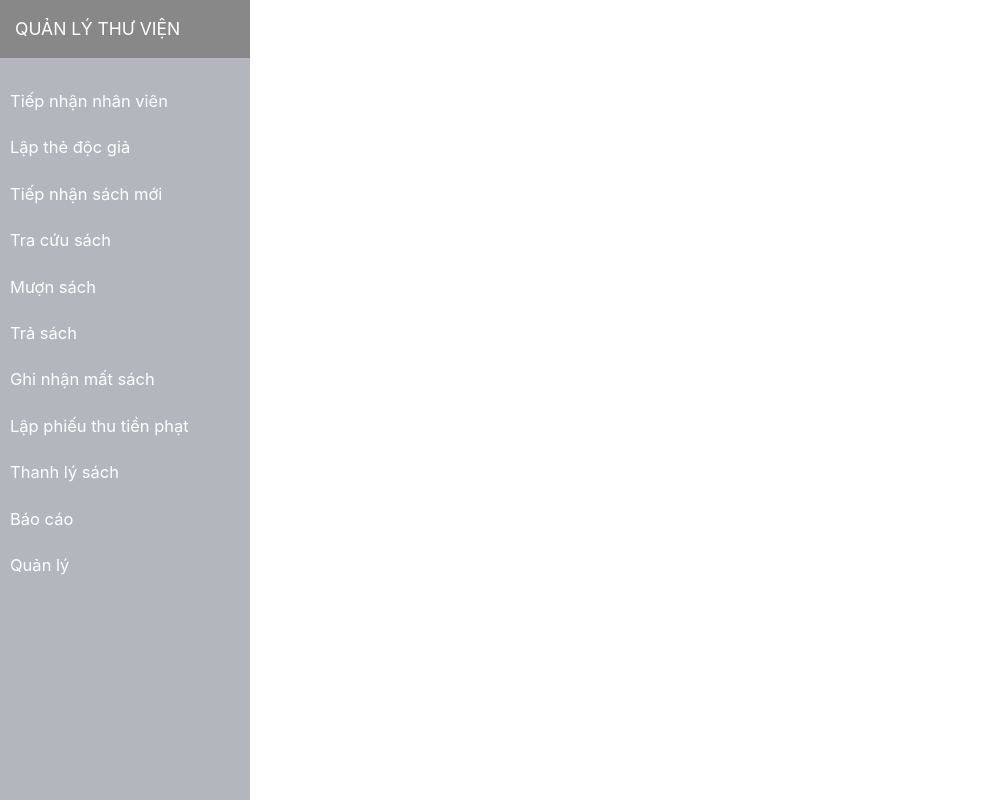
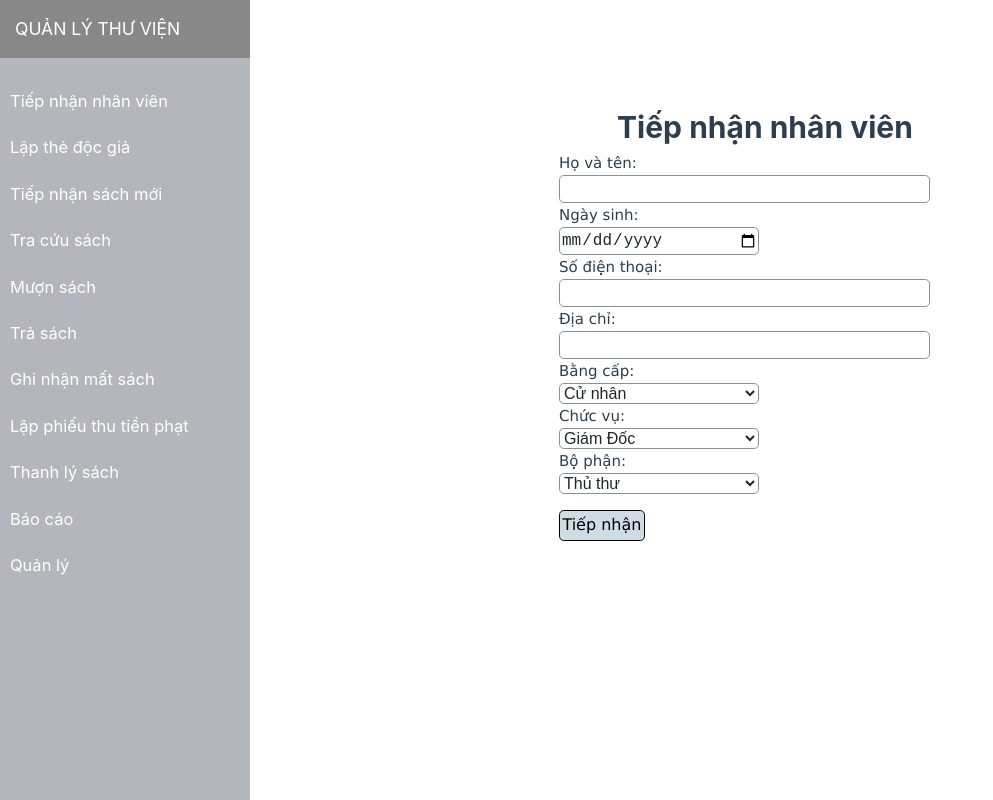
Before and after one commit to YumeAyasaki/LM_FE, a Vue app: page /them-nhan-vien in a window 1280 px wide. Shown: the whole page, without its empty margins (0-993 px from the left). Built offline with nearby package versions, Linux system fonts and the light colour scheme.

Commit message:
component Them nhan vien

```diff
--- a/package.json
+++ b/package.json
@@ -10,7 +10,8 @@
   },
   "dependencies": {
     "pinia": "^2.0.23",
-    "vue": "^3.2.41"
+    "vue": "^3.2.41",
+    "vue-router": "^4.1.6"
   },
   "devDependencies": {
     "@rushstack/eslint-patch": "^1.1.4",
--- a/src/App.vue
+++ b/src/App.vue
@@ -1,15 +1,17 @@
 <template>
   <Menu />
+  <router-view></router-view>
 </template>
 
 
 <script>
 import Menu from './components/Menu.vue'
+
 export default{
   name: 'App',
   components: {
-    Menu
-  }
+    Menu,
+}
 }
 </script>
 
--- a/src/assets/main.css
+++ b/src/assets/main.css
@@ -15,8 +15,9 @@
   }
 
   #app {
+    width: 100%;
     display: grid;
-    grid-template-columns: 1fr 1fr;
+    grid-template-columns: 250px auto;
     padding: 0 ;
   }
 }
--- a/src/components/Menu.vue
+++ b/src/components/Menu.vue
@@ -6,10 +6,10 @@
 
             <ul class="list-unstyled components">
                 <li>
-                    <a href="#">Tiếp nhận nhân viên</a>
+                    <router-link to="them-nhan-vien">Tiếp nhận nhân viên</router-link>
                 </li>
                 <li>
-                    <a href="#">Lập thẻ độc giả</a>
+                    <router-link to="lap-the-doc-gia">Lập thẻ độc giả</router-link>
                 </li>
                 <li>
                     <a href="#">Tiếp nhận sách mới</a>
@@ -48,7 +48,7 @@ export default {
 }
 </script>
 
-<style>
+<style scoped>
 
 body {
     font-family: 'Tahoma', sans-serif;
@@ -65,6 +65,10 @@ a:focus {
     transition: all 0.3s;
 }
 
+.sidebar {
+    display: block;
+    float: left;
+}
 
 #sidebar {
     min-width: 250px;
--- /dev/null
+++ b/src/components/ThemDocGia.vue
@@ -0,0 +1,15 @@
+<template>
+    <div>
+        <h1> Hi!</h1>
+    </div>
+</template>
+
+<script>
+export default {
+    name: 'ThemDocGia'
+}
+</script>
+
+<style>
+
+</style>
--- /dev/null
+++ b/src/components/ThemNhanVien.vue
@@ -0,0 +1,112 @@
+<template>
+    <div class="container">
+        <h1> Tiếp nhận nhân viên</h1>
+        <form>
+
+                <label>Họ và tên: </label>
+                <input type="text" class = "text-input"/>
+
+                <label>Ngày sinh: </label>
+                <input type="date" class = "date-input"/>
+
+                <label>Số điện thoại: </label>
+                <input type="text" class = "text-input"/>
+
+                <label>Địa chỉ: </label>
+                <input type="text" class = "text-input"/>
+
+                <label>Bằng cấp: </label>
+                <select name="degree" id ="degree" class = "select-label">
+                    <option>Cử nhân</option>
+                    <option>Thạc sĩ</option>
+                </select>
+
+                <label>Chức vụ: </label>
+                <select name="degree" id ="degree" class = "select-label">
+                    <option>Giám Đốc</option>
+                    <option>Phó Giám Đốc</option>
+                </select>
+
+                <label>Bộ phận: </label>
+                <select name="department" id ="department" class = "select-label">
+                    <option>Thủ thư</option>
+                    <option>abc</option>
+                </select>
+
+            <button class="btn"> Tiếp nhận </button>
+        </form>
+    </div>
+</template>
+
+<script>
+export default {
+    name: 'ThemNhanVien'
+}
+</script>
+<style>
+.container {
+    margin: 10%;
+}
+
+
+.text-input {
+    display: block;
+    width: 60%;
+    font-size: 1rem;
+    font-weight: 400;
+    line-height: 1.5;
+    color: #212529;
+    background-color: #fff;
+    background-clip: padding-box;
+    border: 1px solid #8b8f92;
+    appearance: none;
+    border-radius: 0.3rem;
+}
+
+
+
+.select-label, .date-input {
+    width: 200px;
+    display: block;
+    font-size: 1rem;
+    font-weight: 400;
+    line-height: 1.5;
+    color: #212529;
+    background-color: #fff;
+    background-clip: padding-box;
+    border: 1px solid #8b8f92;
+    border-radius: 0.3rem;
+}
+
+form {
+    padding-left: 25%;
+}
+
+h1 {
+    text-align: center;
+    font-weight: bold;
+}
+label {
+    display: block;
+    font-family: Verdana, Geneva, Tahoma, sans-serif;
+}
+
+.btn {
+    margin-top: 1em;
+
+    display: inline-block;
+    font-family: Verdana, Geneva, Tahoma, sans-serif;
+    font-size: 1rem;
+    font-weight: 400;
+    line-height: 1.5;
+    border-radius: 0.3rem;
+    border: 1px solid;
+    background-color: #d0dce4;
+
+    padding: 0.15rem ;
+}
+.btn:hover {
+    background-color: #8b8f92;
+}
+
+</style>
--- /dev/null
+++ b/src/routes/routes.js
@@ -0,0 +1,22 @@
+import { createRouter, createWebHistory } from 'vue-router';
+import ThemNhanVien from '../components/ThemNhanVien.vue';
+import ThemDocGia from '../components/ThemDocGia.vue';
+
+
+const routes = [{
+    path: '/them-nhan-vien', ///path của route
+    name: 'ThemNhanVien', // tên route
+    component: ThemNhanVien // component route sử dụng
+    },
+    {
+        path: '/lap-the-doc-gia', ///path của route
+        name: 'ThemDocGia', // tên route
+        component: ThemDocGia // component route sử dụng
+    },
+]
+const router = createRouter({
+    history: createWebHistory(),
+    routes
+})
+
+export default router
```
Also changed, not shown: src/main.js (+3 -7 lines), 1 other file (tests, documents, lock files or other folders).
